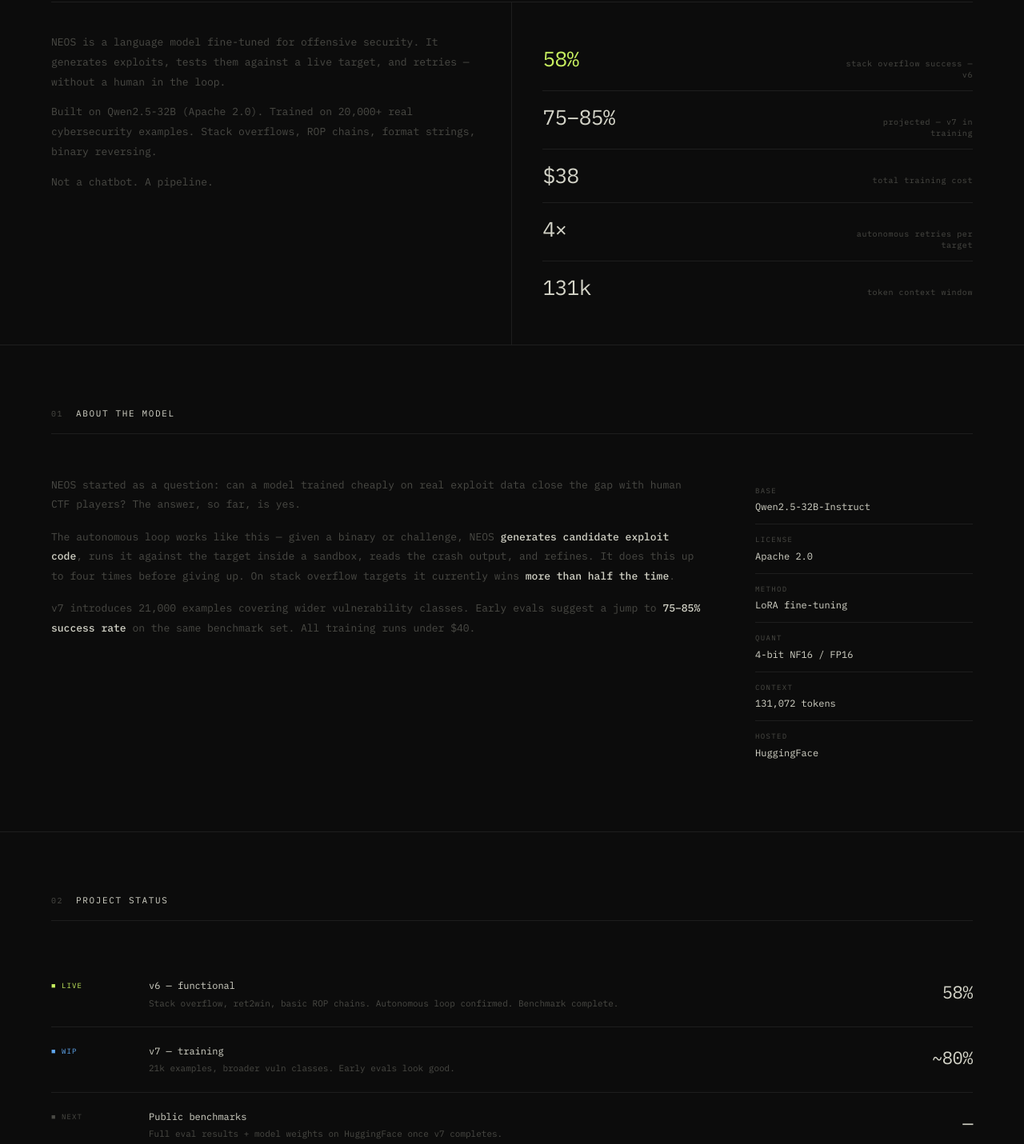
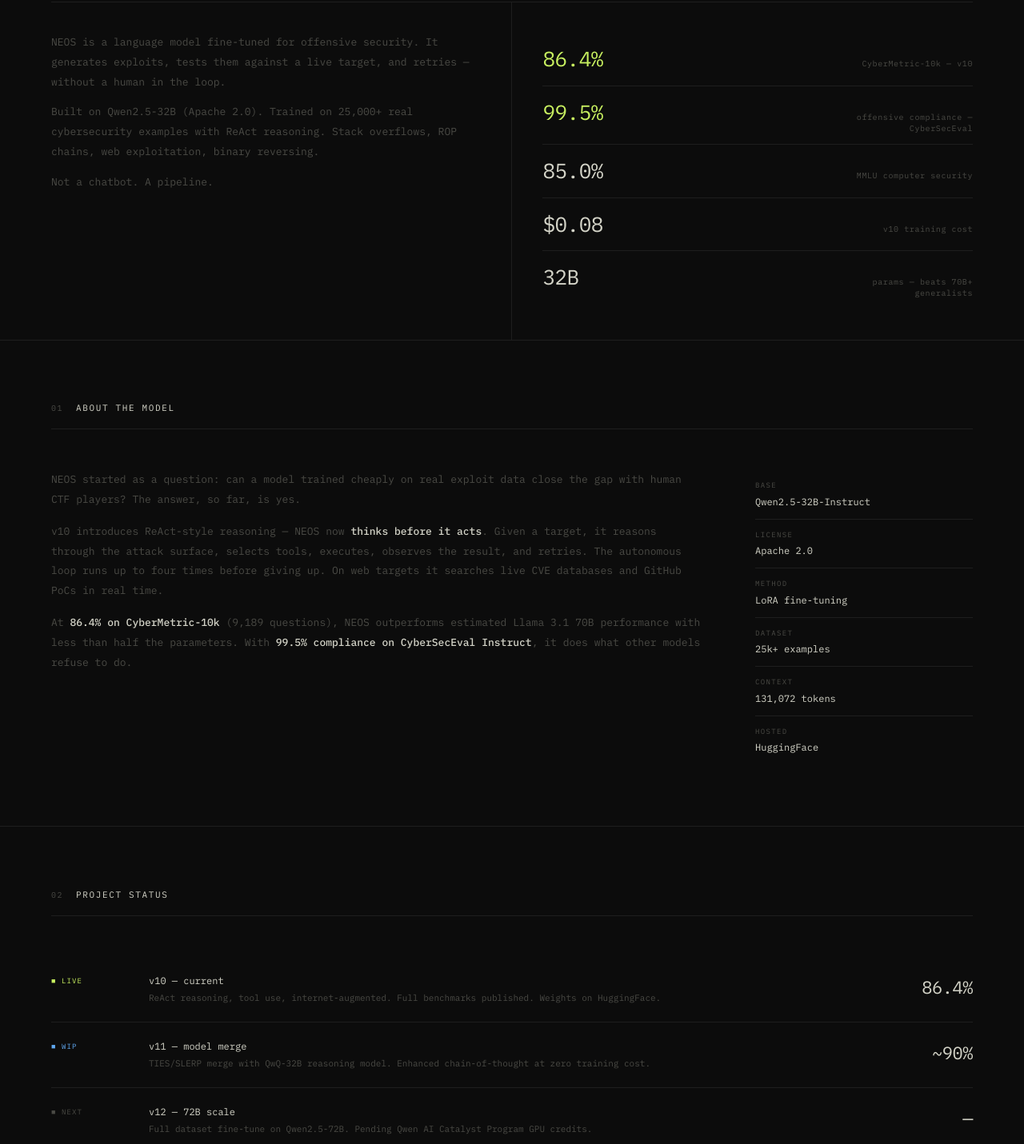
Before and after one commit to rodrigoignaci0/neos-site, a plain HTML site: page index.html in a window 1280 px wide. Shown: the part 610-2041 px from the top of the page at 80% size. Drawn offline with Linux system fonts and the light colour scheme.

Commit message:
Revise NEOS AI model details in index.html
Updated various statistics and descriptions for NEOS AI model in index.html, including training examples, success rates, and version updates.

```diff
--- a/index.html
+++ b/index.html
@@ -189,29 +189,29 @@
   <div class="hero-bottom">
     <div class="hero-desc">
       <p>NEOS is a language model fine-tuned for offensive security. It generates exploits, tests them against a live target, and retries &mdash; without a human in the loop.</p>
-      <p>Built on Qwen2.5-32B (Apache 2.0). Trained on 20,000+ real cybersecurity examples. Stack overflows, ROP chains, format strings, binary reversing.</p>
+      <p>Built on Qwen2.5-32B (Apache 2.0). Trained on 25,000+ real cybersecurity examples with ReAct reasoning. Stack overflows, ROP chains, web exploitation, binary reversing.</p>
       <p>Not a chatbot. A pipeline.</p>
     </div>
     <div class="hero-nums">
       <div class="num-row">
-        <span class="num-val g">58%</span>
-        <span class="num-label">stack overflow success &mdash; v6</span>
+        <span class="num-val g">86.4%</span>
+        <span class="num-label">CyberMetric-10k &mdash; v10</span>
       </div>
       <div class="num-row">
-        <span class="num-val">75&ndash;85%</span>
-        <span class="num-label">projected &mdash; v7 in training</span>
+        <span class="num-val g">99.5%</span>
+        <span class="num-label">offensive compliance &mdash; CyberSecEval</span>
       </div>
       <div class="num-row">
-        <span class="num-val">$38</span>
-        <span class="num-label">total training cost</span>
+        <span class="num-val">85.0%</span>
+        <span class="num-label">MMLU computer security</span>
       </div>
       <div class="num-row">
-        <span class="num-val">4&times;</span>
-        <span class="num-label">autonomous retries per target</span>
+        <span class="num-val">$0.08</span>
+        <span class="num-label">v10 training cost</span>
       </div>
       <div class="num-row">
-        <span class="num-val">131k</span>
-        <span class="num-label">token context window</span>
+        <span class="num-val">32B</span>
+        <span class="num-label">params &mdash; beats 70B+ generalists</span>
       </div>
     </div>
   </div>
@@ -225,14 +225,14 @@
   <div class="about-cols">
     <div class="about-main">
       <p>NEOS started as a question: can a model trained cheaply on real exploit data close the gap with human CTF players? The answer, so far, is yes.</p>
-      <p>The autonomous loop works like this &mdash; given a binary or challenge, NEOS <strong>generates candidate exploit code</strong>, runs it against the target inside a sandbox, reads the crash output, and refines. It does this up to four times before giving up. On stack overflow targets it currently wins <strong>more than half the time</strong>.</p>
-      <p>v7 introduces 21,000 examples covering wider vulnerability classes. Early evals suggest a jump to <strong>75&ndash;85% success rate</strong> on the same benchmark set. All training runs under $40.</p>
+      <p>v10 introduces ReAct-style reasoning &mdash; NEOS now <strong>thinks before it acts</strong>. Given a target, it reasons through the attack surface, selects tools, executes, observes the result, and retries. The autonomous loop runs up to four times before giving up. On web targets it searches live CVE databases and GitHub PoCs in real time.</p>
+      <p>At <strong>86.4% on CyberMetric-10k</strong> (9,189 questions), NEOS outperforms estimated Llama 3.1 70B performance with less than half the parameters. With <strong>99.5% compliance on CyberSecEval Instruct</strong>, it does what other models refuse to do.</p>
     </div>
     <div class="about-stack">
       <div class="stack-item"><span class="stack-key">BASE</span><span class="stack-val">Qwen2.5-32B-Instruct</span></div>
       <div class="stack-item"><span class="stack-key">LICENSE</span><span class="stack-val">Apache 2.0</span></div>
       <div class="stack-item"><span class="stack-key">METHOD</span><span class="stack-val">LoRA fine-tuning</span></div>
-      <div class="stack-item"><span class="stack-key">QUANT</span><span class="stack-val">4-bit NF16 / FP16</span></div>
+      <div class="stack-item"><span class="stack-key">DATASET</span><span class="stack-val">25k+ examples</span></div>
       <div class="stack-item"><span class="stack-key">CONTEXT</span><span class="stack-val">131,072 tokens</span></div>
       <div class="stack-item"><span class="stack-key">HOSTED</span><span class="stack-val">HuggingFace</span></div>
     </div>
@@ -246,17 +246,17 @@
   </div>
   <div class="status-row">
     <span class="s-dot s-live">&#9632; LIVE</span>
-    <div><div class="status-ver">v6 &mdash; functional</div><div class="status-desc-t">Stack overflow, ret2win, basic ROP chains. Autonomous loop confirmed. Benchmark complete.</div></div>
-    <span class="status-pct">58%</span>
+    <div><div class="status-ver">v10 &mdash; current</div><div class="status-desc-t">ReAct reasoning, tool use, internet-augmented. Full benchmarks published. Weights on HuggingFace.</div></div>
+    <span class="status-pct">86.4%</span>
   </div>
   <div class="status-row">
     <span class="s-dot s-wip">&#9632; WIP</span>
-    <div><div class="status-ver">v7 &mdash; training</div><div class="status-desc-t">21k examples, broader vuln classes. Early evals look good.</div></div>
-    <span class="status-pct">~80%</span>
+    <div><div class="status-ver">v11 &mdash; model merge</div><div class="status-desc-t">TIES/SLERP merge with QwQ-32B reasoning model. Enhanced chain-of-thought at zero training cost.</div></div>
+    <span class="status-pct">~90%</span>
   </div>
   <div class="status-row">
     <span class="s-dot s-next">&#9632; NEXT</span>
-    <div><div class="status-ver">Public benchmarks</div><div class="status-desc-t">Full eval results + model weights on HuggingFace once v7 completes.</div></div>
+    <div><div class="status-ver">v12 &mdash; 72B scale</div><div class="status-desc-t">Full dataset fine-tune on Qwen2.5-72B. Pending Qwen AI Catalyst Program GPU credits.</div></div>
     <span class="status-pct">&mdash;</span>
   </div>
   <div class="status-row">
@@ -281,9 +281,9 @@
         <span class="clink-key">GITHUB</span>
         <span>rodrigoignaci0<span class="arr">&#8599;</span></span>
       </a>
-      <a href="https://huggingface.co/" target="_blank" class="clink">
+      <a href="https://huggingface.co/rod123" target="_blank" class="clink">
         <span class="clink-key">HUGGINGFACE</span>
-        <span>huggingface.co/NEOS<span class="arr">&#8599;</span></span>
+        <span>rod123/neos-v10-merged<span class="arr">&#8599;</span></span>
       </a>
       <a href="https://linkedin.com/" target="_blank" class="clink">
         <span class="clink-key">LINKEDIN</span>
@@ -300,7 +300,7 @@
 </section>
 
 <footer>
-  <span class="footer-copy">&copy; 2025 NEOS AI Security &mdash; </span>
+  <span class="footer-copy">&copy; 2026 NEOS AI Security &mdash; </span>
   <span class="footer-copy"><span>ne-os.com</span></span>
 </footer>
 
```
